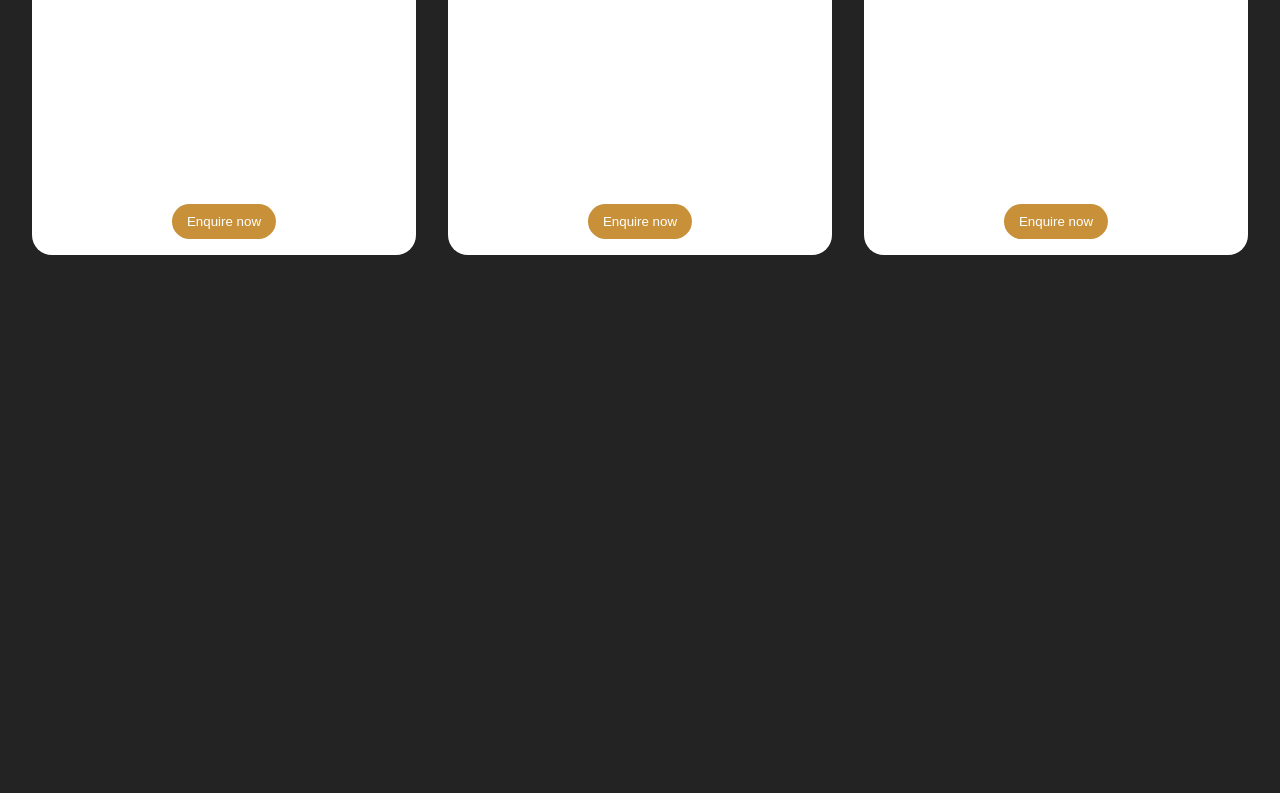
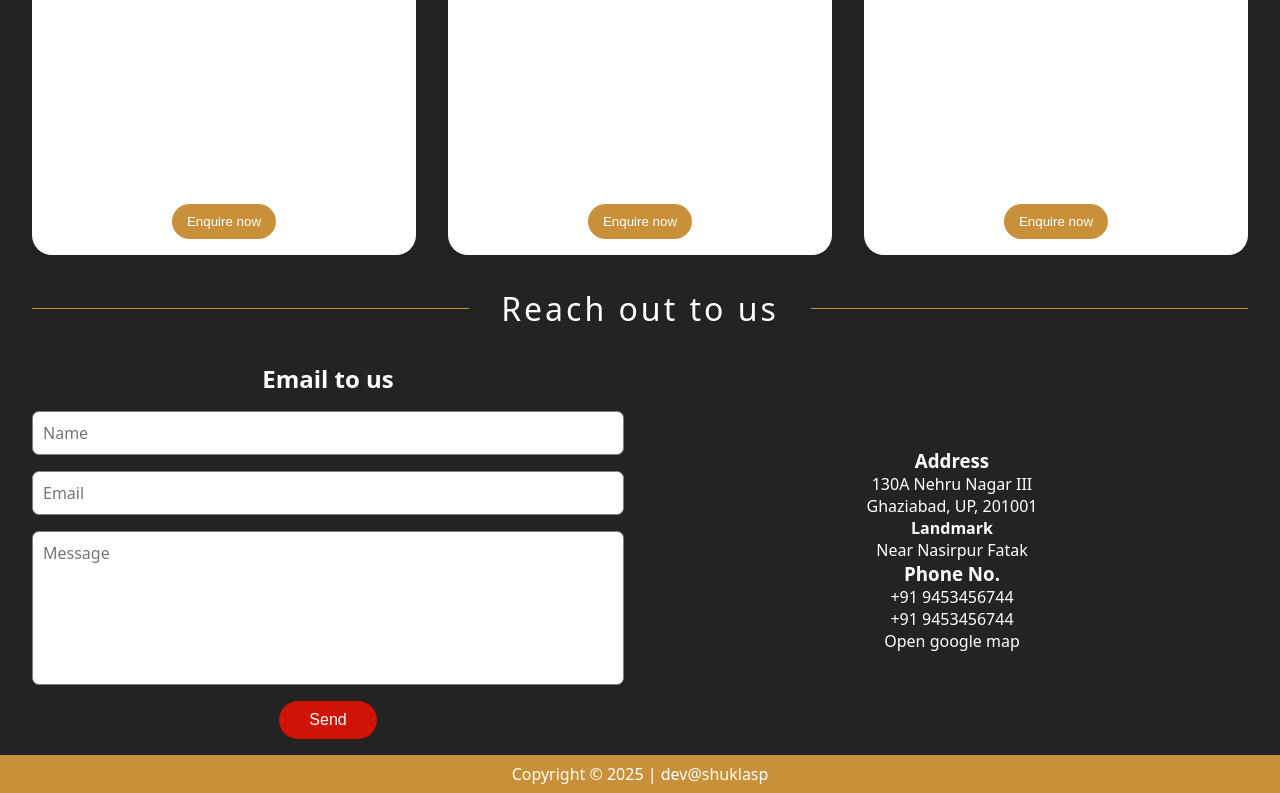
Before and after one commit to shivamrathor27/FirstProject, a React (Vite) app: page / in a window 1280 px wide. Shown: the part 3193-3986 px from the top of the page. Before the commit the page ends 3448 px from the top, so only its background shows below. Built offline with nearby package versions, Linux system fonts and the light colour scheme.

Commit message:
refactor done

```diff
--- a/src/App.jsx
+++ b/src/App.jsx
@@ -1,5 +1,5 @@
 import { useState } from 'react'
-import { Navbar, Popup, Hero } from './components'
+import { Navbar, Popup, Hero, Contact, Footer } from './components'
 import { Services, Gallery, Membership } from './pages'
 
 
@@ -16,6 +16,8 @@ function App() {
       <Services />
       <Gallery />
       <Membership />
+      <Contact />
+      <Footer />
     </>
   )
 }
--- /dev/null
+++ b/src/components/Contact.jsx
@@ -0,0 +1,35 @@
+import React from 'react'
+import { Header } from '../components'
+import '../styles/contact.css'
+
+const Contact = () => {
+    // need to fix location query url
+    const location = "WQHC+QW9"
+    return (
+        <div id='contact'>
+            <Header title='Reach out to us' />
+            <div className="contact-content">
+                <div className="form">
+                    <h2>Email to us</h2>
+                    <input type="text" name="name" id="name" placeholder='Name'/>
+                    <input type="email" name="email" id="email" placeholder='Email'/>
+                    <textarea rows={6} type="message" name="message" id="message" placeholder='Message' />
+                    <button>Send</button>
+                </div>
+                <div className="contact-info">
+                    <h3>Address</h3>
+                    <p>130A Nehru Nagar III</p>
+                    <p>Ghaziabad, UP, 201001</p>
+                    <h4>Landmark</h4>
+                    <p>Near Nasirpur Fatak</p>
+                    <h3>Phone No.</h3>
+                    <p>+91 9453456744</p>
+                    <p>+91 9453456744</p>
+                    <a href={`https://www.google.com/maps/place/${location}`} target='_blank'>Open google map</a>
+                </div>
+            </div>
+        </div>
+    )
+}
+
+export default Contact
--- /dev/null
+++ b/src/components/Footer.jsx
@@ -0,0 +1,13 @@
+import React from 'react'
+import '../styles/footer.css'
+
+const Footer = () => {
+  return (
+    <div id='footer'>
+        <span>Copyright &copy; 2025</span> |
+        <span> dev@shuklasp</span>
+    </div>
+  )
+}
+
+export default Footer
--- /dev/null
+++ b/src/styles/contact.css
@@ -0,0 +1,40 @@
+.contact-content {
+    display: flex;
+    gap: 2rem;
+    margin: 0 2rem;
+}
+
+.form {
+    display: inline-flex;
+    flex-direction: column;
+    align-items: center;
+    gap: 1rem;
+    width: 50%;
+    font-size: 1rem;
+}
+
+.form input, textarea {
+    resize: none;
+    width: 100%;
+    padding: 10px;
+    border: 1px solid gray;
+    border-radius: 7px;
+    font-size: inherit;
+    font-family: system-ui, -apple-system, BlinkMacSystemFont, 'Segoe UI', Roboto, Oxygen, Ubuntu, Cantarell, 'Open Sans', 'Helvetica Neue', sans-serif;
+}
+
+.form button{
+    width: min-content;
+    padding: 10px 30px;
+    background-color: var(--primary-color);
+    border-radius: 20px;
+    font-size: inherit;
+}
+
+.contact-info {
+    display: flex;
+    flex-direction: column;
+    justify-content: center;
+    align-items: center;
+    width: 50%;
+}
--- /dev/null
+++ b/src/styles/footer.css
@@ -0,0 +1,7 @@
+#footer {
+    background-color: var(--secondary-color);
+    width: 100%;
+    padding: 0.5rem;
+    text-align: center;
+    margin-top: 1rem;
+}
```
Also changed, not shown: src/components/index.js (+5 -2 lines).
